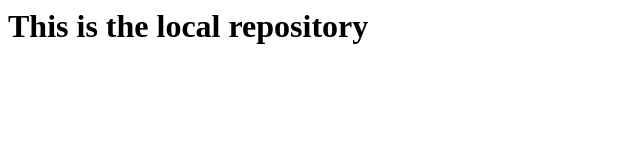
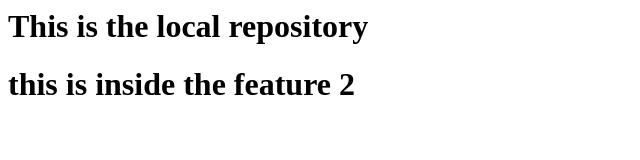
Before and after one commit to MohmmadMazid/localRepo, a plain HTML site: page index.html in a window 1280 px wide. Shown: the whole page, without its empty margins (0-640 px from the left). Drawn offline with Linux system fonts and the light colour scheme.

Commit message:
add new feature

```diff
--- a/index.html
+++ b/index.html
@@ -1 +1,2 @@
 <h1>This is the local  repository</h1>
+<h1>this is inside the feature 2</h1>
```
